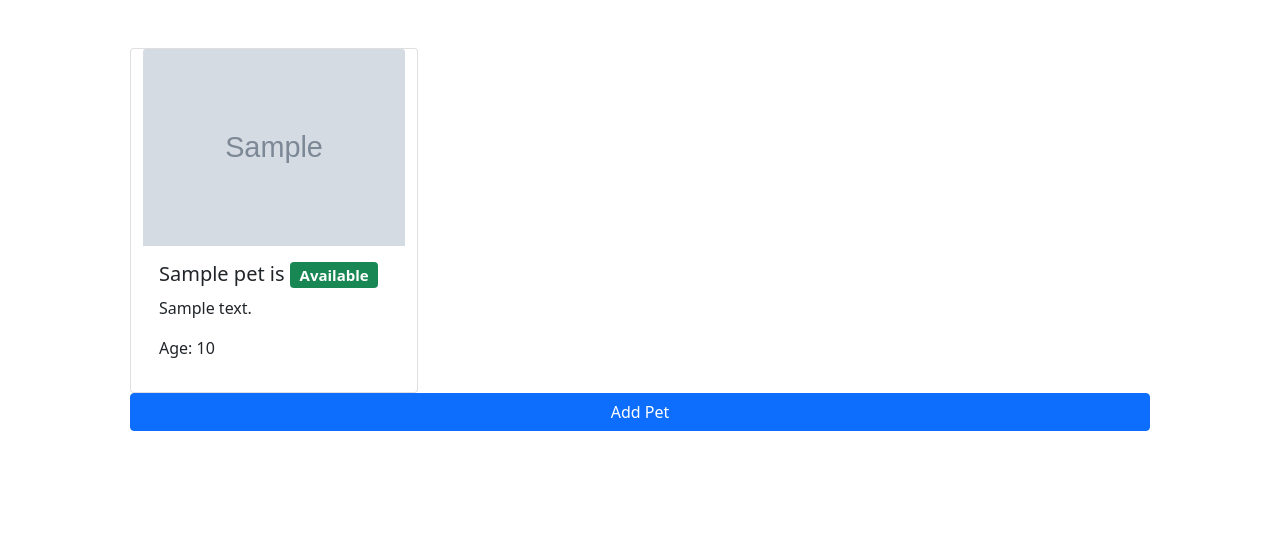
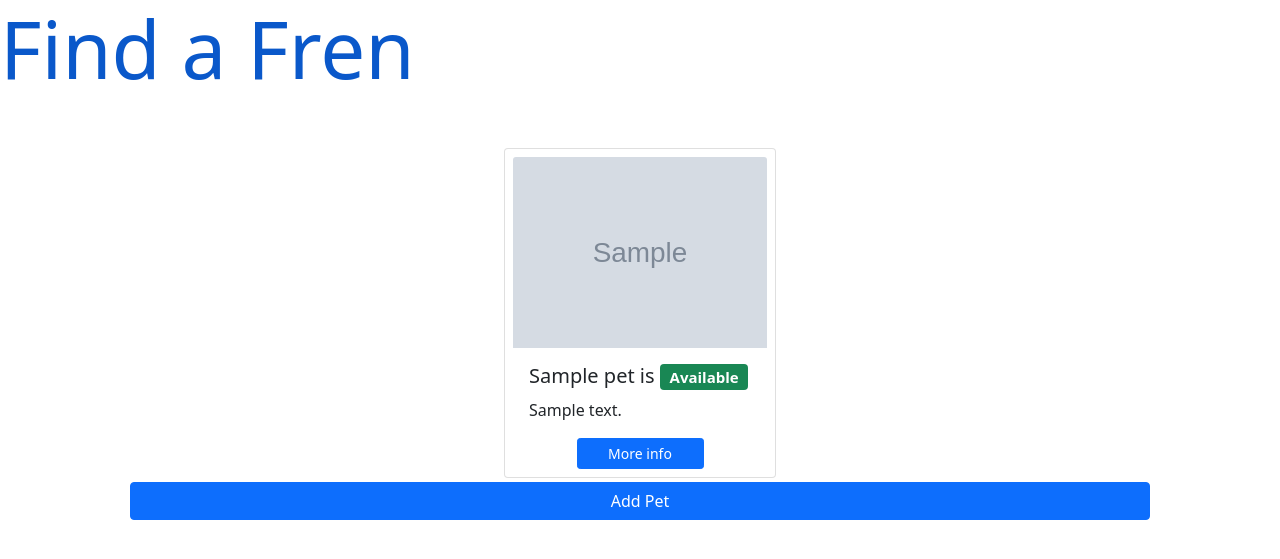
Before and after one commit to Joyce-w/Intermediate_Flask_24, a Flask app: page / in a window 1280 px wide. Shown: the top 559 px of the page. Run offline with Flask 2, Linux system fonts and the light colour scheme; tables that the repository leaves empty hold one stand-in row (values such as "Sample post"); grey boxes marked "Sample" are stand-in pictures.

Commit message:
Operational add/edit form

```diff
--- a/24.1 Adoption_Agency/app.py
+++ b/24.1 Adoption_Agency/app.py
@@ -29,7 +29,6 @@ def add_pet():
     """Add new pet to adoption"""
     form = AddPetForm()
     if form.validate_on_submit():
-        flash('Pet registered!')
         #make new model
         name = form.name.data
         species = form.species.data
@@ -45,3 +44,19 @@ def add_pet():
 
     else:
         return render_template('add_pet_form.html', form=form)
+
+@app.route('/<int:pet_id>', methods=["GET","POST"])
+def display_pet(pet_id):
+    """Display information about the pet"""
+    pet = Pet.query.get_or_404(pet_id)
+    form = AddPetForm(obj=pet)
+    if form.validate_on_submit():
+        pet.photo_url = form.photo_url.data
+        pet.notes = form.notes.data
+        pet.available = form.available.data
+
+        db.session.commit()
+        return redirect('/')
+
+    else:
+        return render_template('pet_info.html', form=form)
--- a/24.1 Adoption_Agency/templates/base.html
+++ b/24.1 Adoption_Agency/templates/base.html
@@ -8,8 +8,13 @@
         integrity="sha384-giJF6kkoqNQ00vy+HMDP7azOuL0xtbfIcaT9wjKHr8RbDVddVHyTfAAsrekwKmP1" crossorigin="anonymous">
 </head>
 <body>
+
+        <h1 class="display-1" ><a href="/" style="text-decoration:none"
+            >Find a Fren
+        </a></h1>
+
+
     {% block content %}
-
     {% endblock %}
 </body>
 </html>
--- a/24.1 Adoption_Agency/templates/homepage.html
+++ b/24.1 Adoption_Agency/templates/homepage.html
@@ -2,14 +2,14 @@
 
 {% block content %}
     <div class="container justify-content-center ">
-        <div class="row m-5">
+        <div class="row m-5 justify-content-center">
         {% for pet in pets %}
-            <div class="card" style="width: 18rem;">
+            <div class="card m-1 p-2" style="width: 17rem;">
 
                 {% if pet.photo_url %}
-                <img src={{pet.photo_url}} class="card-img-top" alt="...">
-                {% else %}
-                <h6 class="m-5">No current picture</h6>
+                    <img src={{pet.photo_url}} class="card-img-top" alt="...">
+                    {% else %}
+                    <h6 class="m-5">No current picture</h6>
                 {% endif %}
 
                 <div class="card-body">
@@ -25,13 +25,15 @@
                     {% if pet.notes %}
                     <p class="card-text">{{pet.notes}}</p>
                     {% endif %}
-                    <p>Age: {{pet.age}}</p>
                 </div>
+                    <div class="d-grid gap-2 col-6 mx-auto">
+                        <a class="btn btn-primary btn-sm" href="/{{pet.id}}" role="button">More info</a>
+                    </div>
 
             </div>
         {% endfor %}
 
-        <a class="btn btn-primary" href="/add" role="button">Add Pet</a>
+        <a class="btn btn-primary " href="/add" role="button">Add Pet</a>
         </div>
     </div>
 
```
Also changed, not shown: 24.1 Adoption_Agency/templates/add_pet_form.html (+0 -9 lines), 24.1 Adoption_Agency/templates/pet_info.html (added, +28 -0 lines), 1 other file.
